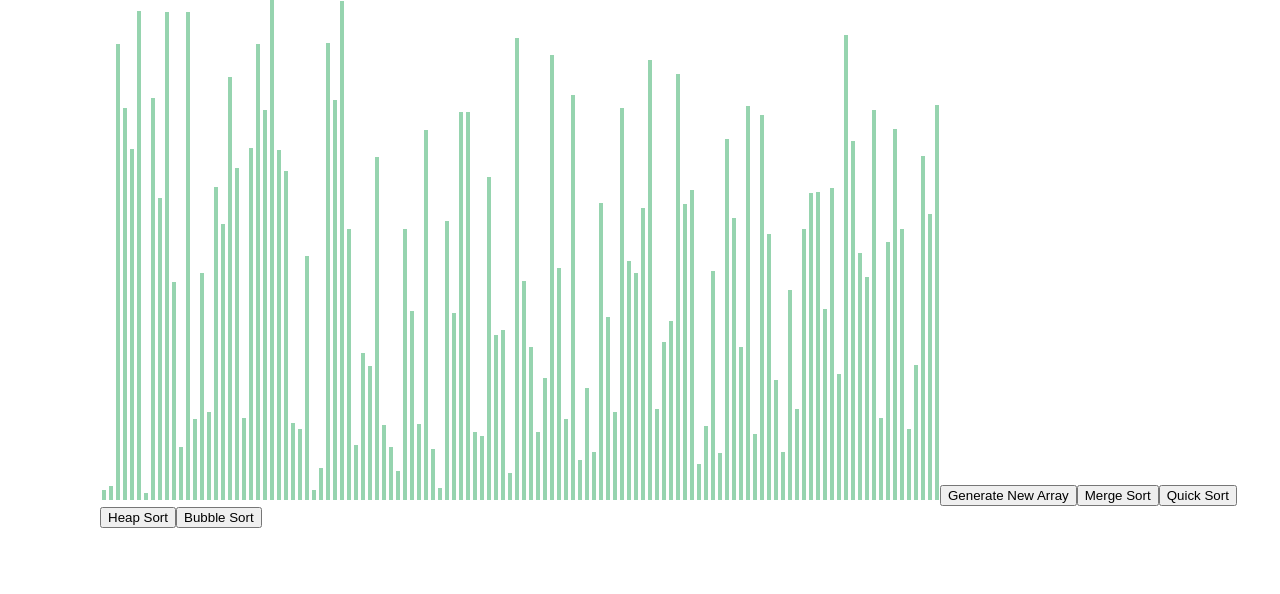
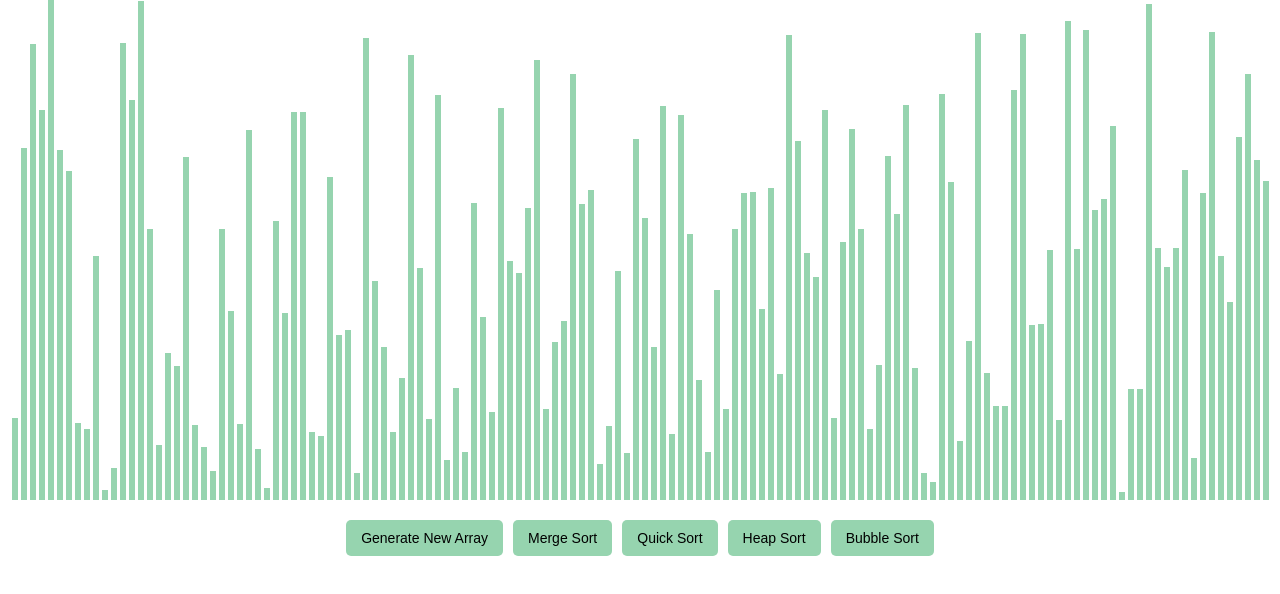
Before and after one commit to JLin-code/VisualAlgorithmSorting, a React (Create React App) app: page / in a window 1280 px wide. Shown: the top 594 px of the page. Built offline with nearby package versions, Linux system fonts and the light colour scheme.

Commit message:
Visual Update
Buttons centered below array

```diff
--- a/src/SortingVisualizer/SortingVisualizer.css
+++ b/src/SortingVisualizer/SortingVisualizer.css
@@ -1,12 +1,37 @@
 .array-container {
-    position: absolute;
-    left: 100px;
-    /* top: 100px; */
+  display: flex;
+  align-items: flex-end;
+  justify-content: center;
+  margin-bottom: 20px; /* Adds spacing between bars and buttons */
+  flex-wrap: wrap; /* Ensures bars wrap on smaller screens */
 }
 
 .array-bar {
-    width: 4px;
+  width: 6px;
   background-color: green;
   display: inline-block;
   margin: 0 1.5px;
+  transition: height 0.2s ease; /* Smooth height transition for animations */
 }
+
+.button-container {
+  display: flex;
+  justify-content: center;
+  gap: 10px; /* Adds spacing between buttons */
+  flex-wrap: wrap; /* Allows buttons to wrap on smaller screens */
+}
+
+button {
+  padding: 10px 15px;
+  font-size: 14px;
+  background-color: #96d4af;
+  border: none;
+  border-radius: 5px;
+  cursor: pointer;
+  transition: background-color 0.3s ease, transform 0.2s ease;
+}
+
+button:hover {
+  background-color: #78b294;
+  transform: scale(1.05); /* Slight scaling effect on hover for better feedback */
+}
--- a/src/SortingVisualizer/SortingVisualizer.jsx
+++ b/src/SortingVisualizer/SortingVisualizer.jsx
@@ -3,10 +3,10 @@ import {getMergeSortAnimations, getQuickSortAnimations, getHeapSortAnimations, g
 import './SortingVisualizer.css';
 
 // Change this value for the speed of the animations.
-const ANIMATION_SPEED_MS = 4;
+const ANIMATION_SPEED_MS = 85;
 
 // Change this value for the number of bars (value) in the array.
-const NUMBER_OF_ARRAY_BARS = 120;
+const NUMBER_OF_ARRAY_BARS = 140;
 
 // This is the main color of the array bars.
 const PRIMARY_COLOR = '#96d4af';
@@ -204,6 +204,7 @@ bubbleSort() {
     const {array} = this.state;
 
     return (
+      <div>
         <div className="array-container">
           {array.map((value, idx) => (
             <div
@@ -212,17 +213,22 @@ bubbleSort() {
               style={{
                 backgroundColor: PRIMARY_COLOR,
                 height: `${value}px`,
-            }}></div>
+              }}
+            ></div>
           ))}
+        </div>
+        <div className="button-container">
           <button onClick={() => this.resetArray()}>Generate New Array</button>
           <button onClick={() => this.mergeSort()}>Merge Sort</button>
           <button onClick={() => this.quickSort()}>Quick Sort</button>
           <button onClick={() => this.heapSort()}>Heap Sort</button>
           <button onClick={() => this.bubbleSort()}>Bubble Sort</button>
         </div>
+      </div>
     );
   }
 }
+
 
 // From https://stackoverflow.com/questions/4959975/generate-random-number-between-two-numbers-in-javascript
 function randomIntFromInterval(min, max) {
```
Lines whose indentation alone changed are shown as unchanged.
